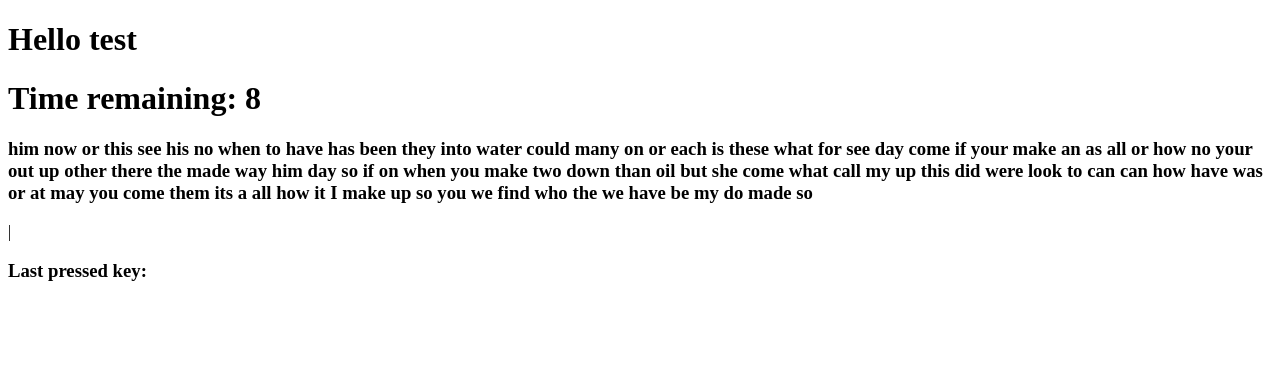
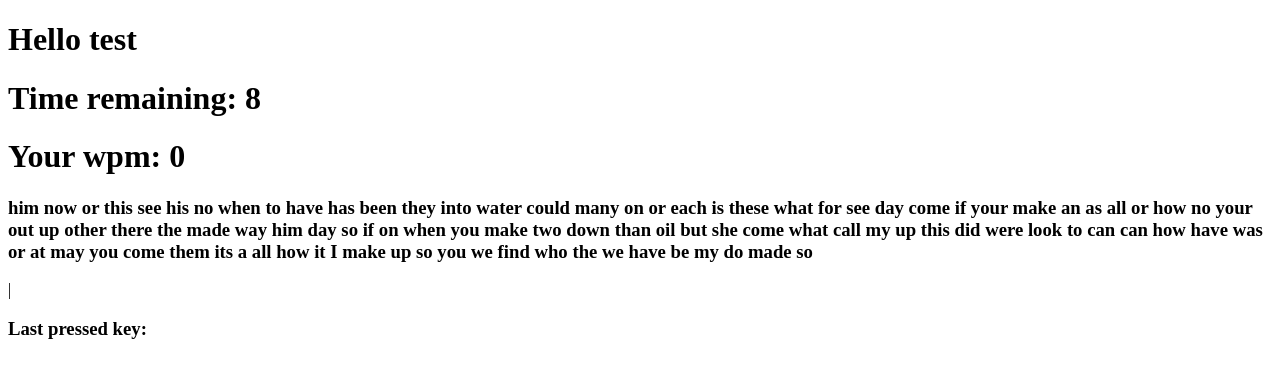
Before and after one commit to jacokyle01/type-wars, a React (Vite) app in the folder frontend/: page / in a window 1280 px wide. Both pictures are taken after a click on the button "Click to play". Shown: the top 378 px of the page. Built offline with nearby package versions, Linux system fonts and the light colour scheme.

Commit message:
dynamic WPM

```diff
--- a/frontend/src/components/Play.tsx
+++ b/frontend/src/components/Play.tsx
@@ -13,6 +13,8 @@ export const Play: React.FC<PlayProps> = ({ name }) => {
   const [mode, setMode] = useState<Mode>('notStarted');
   const [wordLimit, setWordLimit] = useState(100);
   const [typingResult, setTypingResult] = useState<TypingResult>('null');
+  const [wordsTyped, setWordsTyped] = useState(0);
+
   const inputRef = useRef<HTMLDivElement>(null);
   const [remainingTime, setRemainingTime] = useState(10); //how long time is left. TODO should start at the timeControl
   useEffect(() => {
@@ -27,8 +29,6 @@ export const Play: React.FC<PlayProps> = ({ name }) => {
   const [completionIndex, setCompletionIndex] = useState(0);
   const [lastPressedKey, setLastPressedKey] = useState('');
 
-  const [wpm, setWpm] = useState(0);
-
   const handleStart = () => {
     setMode('inProgress'); //updates view
     //TODO make util method that does this
@@ -38,6 +38,12 @@ export const Play: React.FC<PlayProps> = ({ name }) => {
     // setEnded(false);
     // setInput(quote.quote);
     setTimer();
+  };
+
+  //TODO wpm
+  //TODO uses a constant!
+  const getWpm = () => {
+    return wordsTyped * 60 / (10 - remainingTime);
   };
 
   const handleEnd = () => {
@@ -61,6 +67,9 @@ export const Play: React.FC<PlayProps> = ({ name }) => {
     e.preventDefault();
     const { key } = e;
     if (key === targetString.charAt(completionIndex)) {
+      if (key == " ") {
+        setWordsTyped(wordsTyped + 1);
+      }
       setTypingResult('correct');
       setCompletionIndex(completionIndex + 1);
       setLastPressedKey(key);
@@ -80,10 +89,11 @@ export const Play: React.FC<PlayProps> = ({ name }) => {
             return (
               <>
                 <h1>Time remaining: {remainingTime}</h1>
+                <h1>Your wpm: {getWpm()}</h1>
                 <div id="test-wrap">
                   <h3>{targetString}</h3>
                   <div className={typingResult} tabIndex={-1} onKeyDown={handleKeyDown} ref={inputRef}>
-                    {targetString.slice(0, completionIndex) + "|"}
+                    {targetString.slice(0, completionIndex) + '|'}
                   </div>
                   <h3>Last pressed key: {lastPressedKey}</h3>
                 </div>
@@ -93,7 +103,7 @@ export const Play: React.FC<PlayProps> = ({ name }) => {
           case 'finished':
             return (
               <>
-                <h1>Your wpm: {wpm}</h1>
+                <h1>Your wpm: {getWpm()}</h1>
                 <button onClick={() => handleStart()}>Play again?</button>
               </>
             );
```
